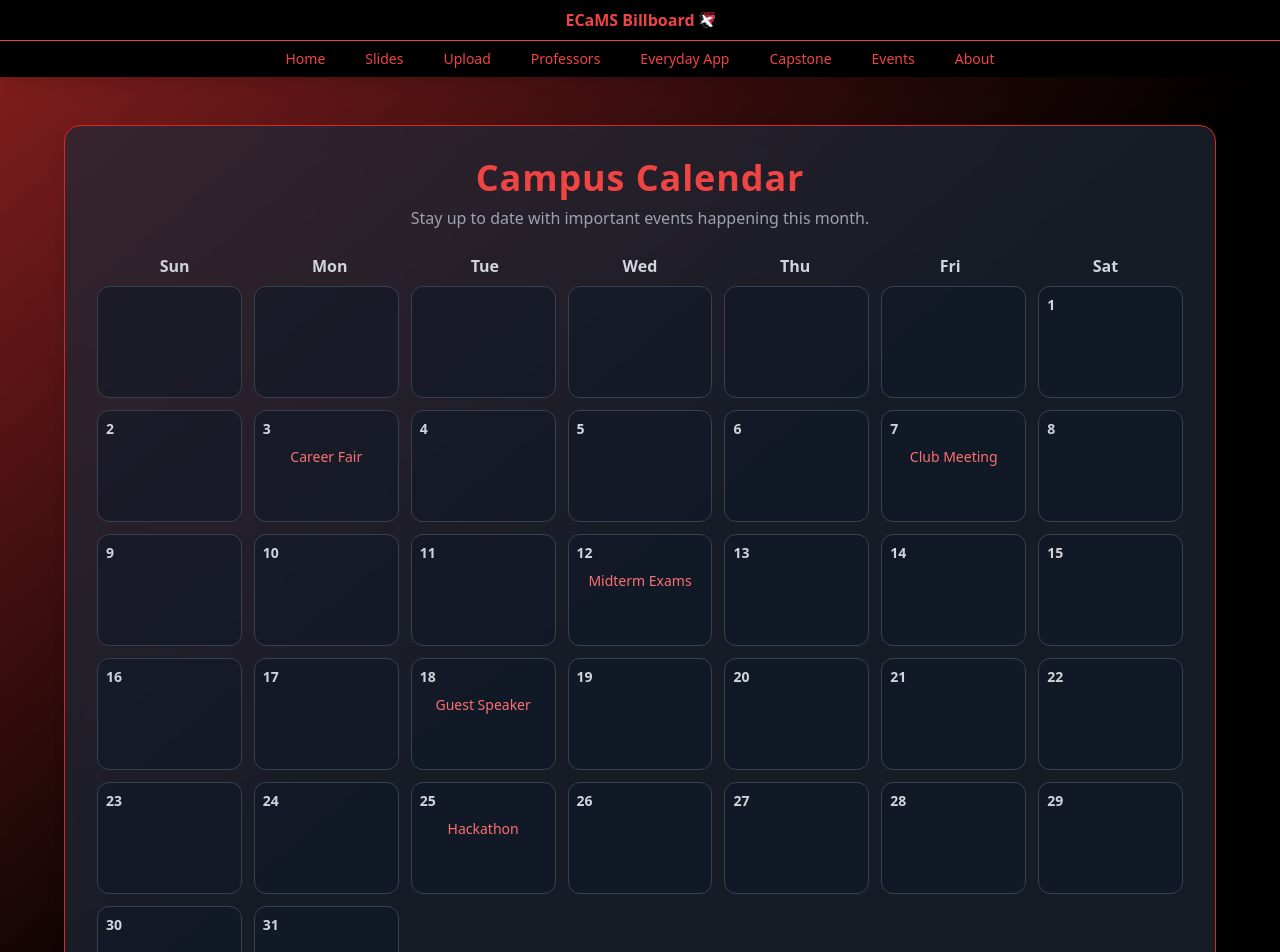
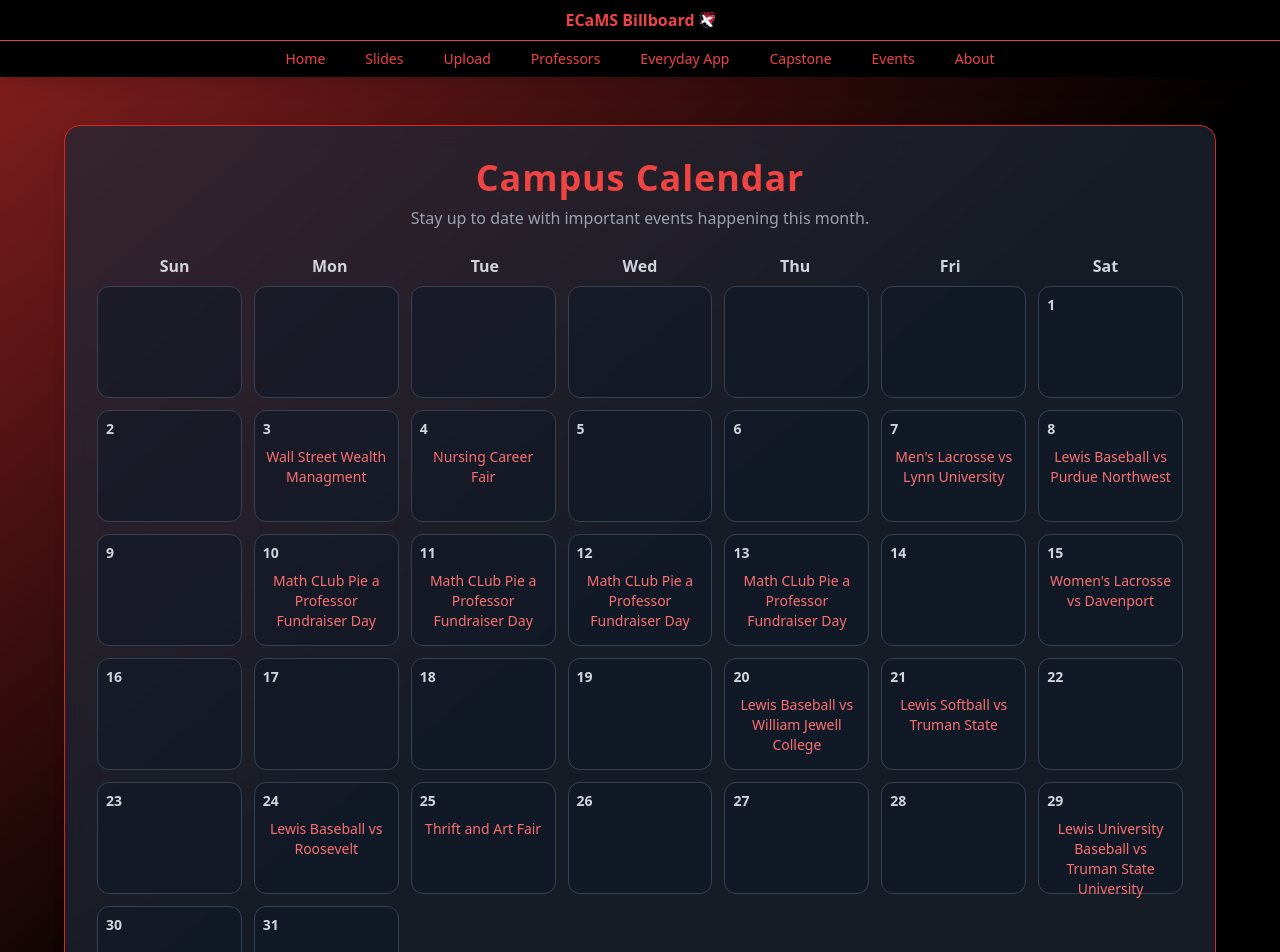
Before and after one commit to ECaMS-Billboard/ecams-billboard, a React (Create React App) app: page /calendar in a window 1280 px wide. Shown: the top 952 px of the page. Built offline with nearby package versions, Linux system fonts and the light colour scheme.

Commit message:
more events added to calendar

```diff
--- a/src/pages/Calendar.js
+++ b/src/pages/Calendar.js
@@ -2,11 +2,21 @@ import React from "react";
 
 function Calendar() {
   const events = {
-    3: "Career Fair",
-    7: "Club Meeting",
-    12: "Midterm Exams",
-    18: "Guest Speaker",
-    25: "Hackathon",
+    3: "Wall Street Wealth Managment",
+    4: "Nursing Career Fair",
+    7: "Men's Lacrosse vs Lynn University",
+    8: "Lewis Baseball vs Purdue Northwest",
+    10: "Math CLub Pie a Professor Fundraiser Day",
+    12: "Math CLub Pie a Professor Fundraiser Day",
+    13: "Math CLub Pie a Professor Fundraiser Day",
+    11: "Math CLub Pie a Professor Fundraiser Day",
+    15: "Women's Lacrosse vs Davenport",
+    20: "Lewis Baseball vs William Jewell College",
+    21: "Lewis Softball vs Truman State",
+    24: "Lewis Baseball vs Roosevelt",
+    25: "Thrift and Art Fair",
+
+    29: "Lewis University Baseball vs Truman State University",
   };
 
   const daysInMonth = 31;
```
